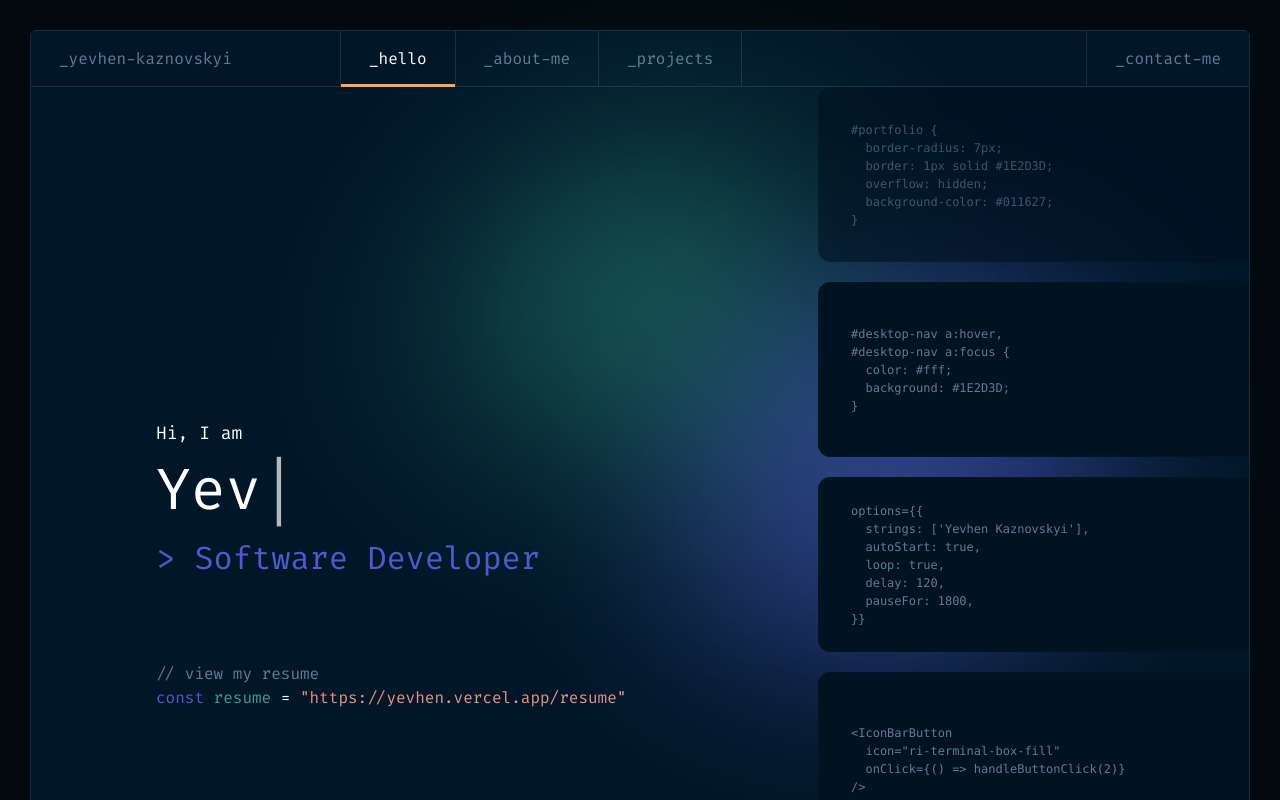
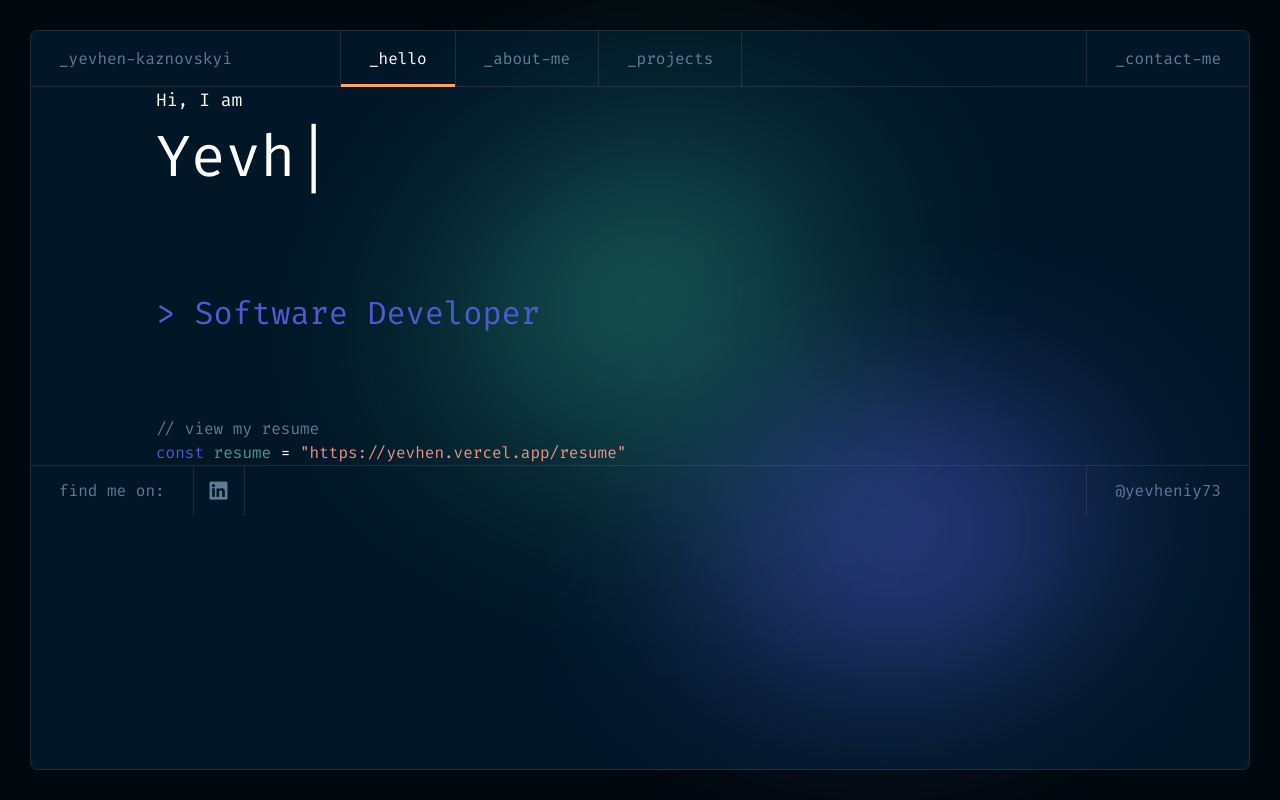
Before and after one commit to yevheniy73/portfolio-nextjs, a Next.js app: page / in a window 1280 px wide. Shown: the top 800 px of the page. Built offline with nearby package versions, Linux system fonts and the light colour scheme.

Commit message:
home card slider

```diff
--- a/package.json
+++ b/package.json
@@ -9,6 +9,8 @@
     "lint": "next lint"
   },
   "dependencies": {
+    "embla-carousel-autoplay": "^8.0.0-rc04",
+    "embla-carousel-react": "^8.0.0-rc04",
     "eslint-config-next": "13.0.3",
     "framer-motion": "^7.6.7",
     "next": "^13.0.3",
--- a/sections/Hero.jsx
+++ b/sections/Hero.jsx
@@ -1,13 +1,14 @@
 'use client';
 
 import React from "react";
+import useEmblaCarousel from 'embla-carousel-react';
+import Autoplay from 'embla-carousel-autoplay';
 import Typewriter from 'typewriter-effect';
 import { messages } from '../constants/index';
 
-
 function Card({ children, opacity }) {
   return (
-    <div className={`flex justify-start items-center w-[500px] h-[175px] p-8 bg-primary-dark rounded-[12px] border-[1px] border-primary-blue text-[12px] opacity-${opacity}`}>
+    <div className={`embla__slide flex justify-start items-center w-[500px] h-[175px] px-8 bg-primary-dark rounded-[12px] border-[1px] border-primary-blue text-[12px]`}>
       <pre>
         <code>{children}</code>
       </pre>
@@ -17,17 +18,19 @@ function Card({ children, opacity }) {
 
 const Hero = () => {
 
+  const [emblaRef] = useEmblaCarousel({ loop: true, axis: 'y'}, [Autoplay()])
+
   const opacities = [60, 80, 100, 80, 60];
 
   return (
-    <section id="hero" className="w-full flex justify-between my-md:items-center items-start my-md:gap-8 gap-48 my-md:flex-row flex-col">
-      <div className="md:min-w-[630px] my-md:z-10 z-[11]">
+    <section id="hero" className="w-full flex justify-between items-center gap-8 sm:flex-row flex-col">
+      <div className="z-10">
         <div className="css-blurry-gradient-blue"></div>
         <div className="css-blurry-gradient-green"></div>
         <div className="head relative z-[11]">
           <span className="text-white text-[18px]">Hi, I am</span>
 
-          <h2 className="text-white text-[58px]">
+          <h2 className="text-white text-[58px] my-md:max-w-full max-w-[260px] my-md:h-auto h-[175px]">
             <Typewriter
               options={{
                 strings: ['Yevhen Kaznovskyi'],
@@ -46,14 +49,18 @@ const Hero = () => {
 
         </div>
       </div>
-      <div className="z-10 my-sm:flex flex-col gap-5 hidden my-md:relative absolute my-md:top-0 top-[150px] my-md:blur-[0] blur-[3px] my-md:overflow-visible overflow-hidden my-md:bottom-0 bottom-[100px]">
-
-        {messages.map((message, index) => (
-          <Card opacity={opacities[index]} key={index}>
-            {message}
-          </Card>
-        ))}
-
+      <div className="max-h-[180px] z-10 my-1320:block hidden relative top-0">
+        <div className="embla">
+        <div className="embla__viewport" ref={emblaRef}>
+          <div className="embla__container">
+            {messages.map((message, index) => (
+              <Card opacity={opacities[index]} key={index}>
+                {message}
+              </Card>
+            ))}
+          </div>
+        </div>
+      </div>
       </div>
 
     </section>
--- a/styles/globals.css
+++ b/styles/globals.css
@@ -327,15 +327,41 @@ i::before {
 	color: #43D9AD !important;
 }
 
+.embla {
+	--slide-spacing: 0px;
+	--slide-size: 100%;
+	--slide-height: 180px;
+	padding: 0;
+  }
+  .embla__viewport {
+	overflow: hidden;
+  }
+  .embla__container {
+	backface-visibility: hidden;
+	display: flex;
+	touch-action: pan-x;
+	flex-direction: column;
+	gap: 1.25rem;
+	height: calc(var(--slide-spacing) + var(--slide-height));
+	margin-top: calc(var(--slide-spacing) * -1);
+  }
+  .embla__slide {
+	overflow: hidden;
+	flex: 0 0 var(--slide-size);
+	min-height: 0;
+	padding-top: var(--slide-spacing);
+	position: relative;
+  }
+
 @media (min-width: 1024px) {
 	.css-blurry-gradient-blue {
 		border-radius: 100% 50% 100% 0;
 		bottom: 10%;
-		height: 500px;
-		opacity: .7;
+		height: 370px;
+		opacity: .6;
 		position: fixed;
 		right: 10%;
-		width: 500px
+		width: 500px;
 	}
 
 	.css-blurry-gradient-green {
--- a/tailwind.config.js
+++ b/tailwind.config.js
@@ -29,9 +29,9 @@ module.exports = {
 
         'my-sm': '640px',
         // => @media (min-width: 640px) { ... }
-        'my-md': '1140px',
+        'my-md': '1475px',
         // => @media (min-width: 880px) { ... }
-
+        'my-1320': '1320px'
       },
     },
   },
```
Also changed, not shown: 1 other file (tests, documents, lock files or other folders).
